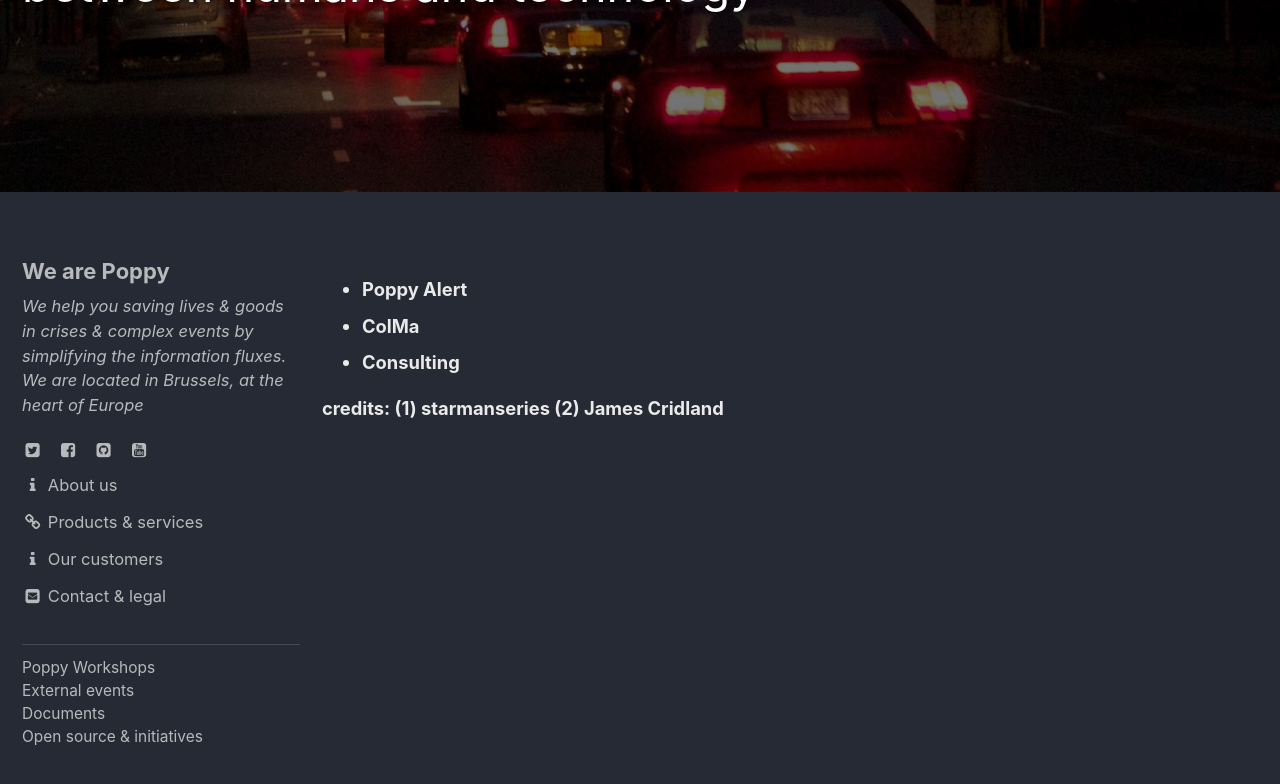
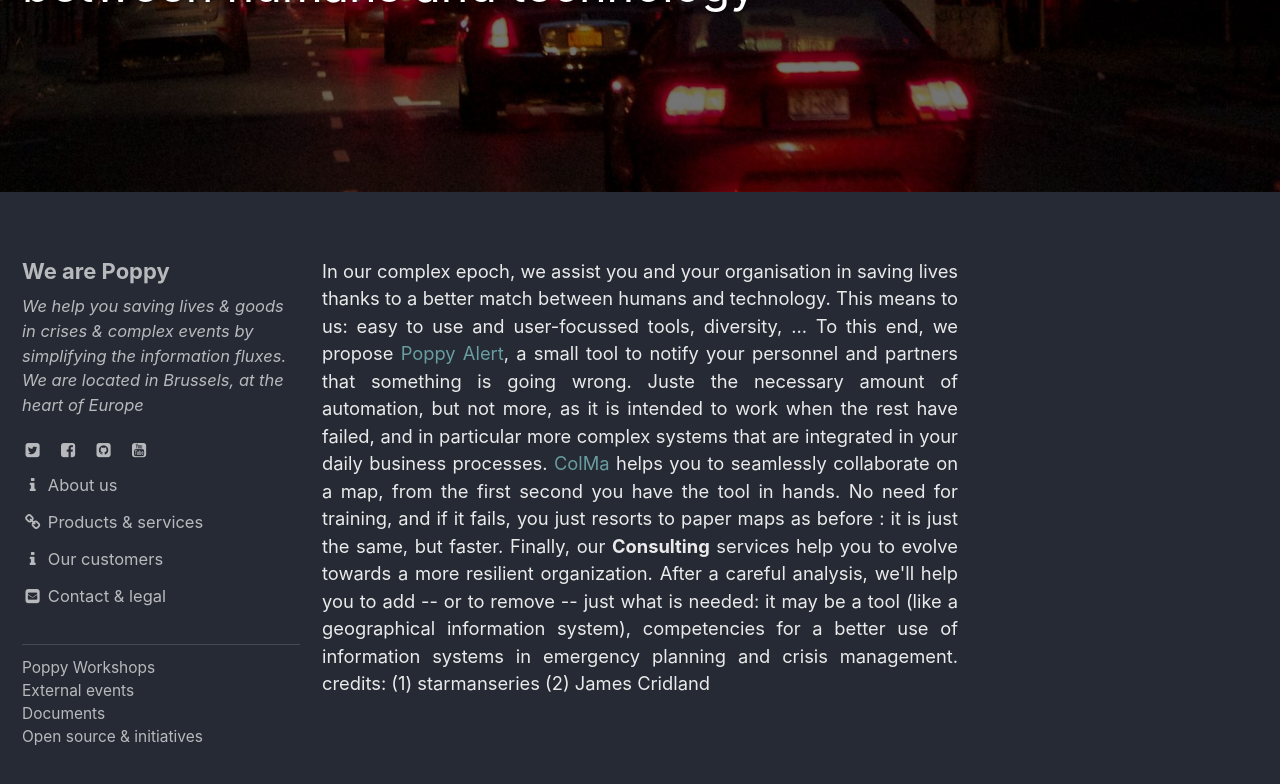
Before and after one commit to ccloquet/ccloquet.github.io, a Jekyll site: the page built from _pages/products_and_services.html, in a window 1280 px wide and 900 px high, scrolled down 373 px. Shown: the top 784 px of the window. Built offline with Jekyll 4.4.1, drawn with Linux system fonts in a browser that asks for light colours; cached includes are drawn as plain includes.

Commit message:
Update products_and_services.html

```diff
--- a/_pages/products_and_services.html
+++ b/_pages/products_and_services.html
@@ -5,14 +5,21 @@ author_profile: true
 excerpt: "<span style='font-size:170%'>Saving lives thanks to a better match<br>between humans and technology<br><br></span>"
 header:
   overlay_image: /images/header.jpg
-  overlay_filter: 0.55 # same as adding an opacity of 0.5 to a black background
+  overlay_filter: 0.55
 permalink: /products/
 ---
 
-<ul>
-	<li><b>Poppy Alert<b></li>
-	<li><b>ColMa</b></li>
-	<li><b>Consulting</b></li>
-</ul>
+In our complex epoch, we assist you and your organisation in saving lives thanks to a better match between humans and technology. This means to us:
+
+easy to use and user-focussed tools, diversity, ...
+
+To this end, we propose <a href=''>Poppy Alert</a>, a small tool to notify your personnel and partners that something is going wrong. Juste the necessary amount of automation, but not more, as it is intended to work when the rest have failed, and in particular more complex systems that are integrated in your daily business processes.
+
+<a href=''>ColMa</a> helps you to seamlessly collaborate on a map, from the first second you have the tool in hands. No need for training, and if it fails, you just resorts to paper maps as before : it is just the same, but faster.
+
+Finally, our <b>Consulting</b> services help you to evolve towards a more resilient organization.
+
+After a careful analysis, we'll help you to add -- or to remove -- just what is needed: it may be a tool (like a geographical information system), competencies for a better use of information systems in emergency planning and crisis management.
+
 
 credits: (1) starmanseries (2) James Cridland
```
